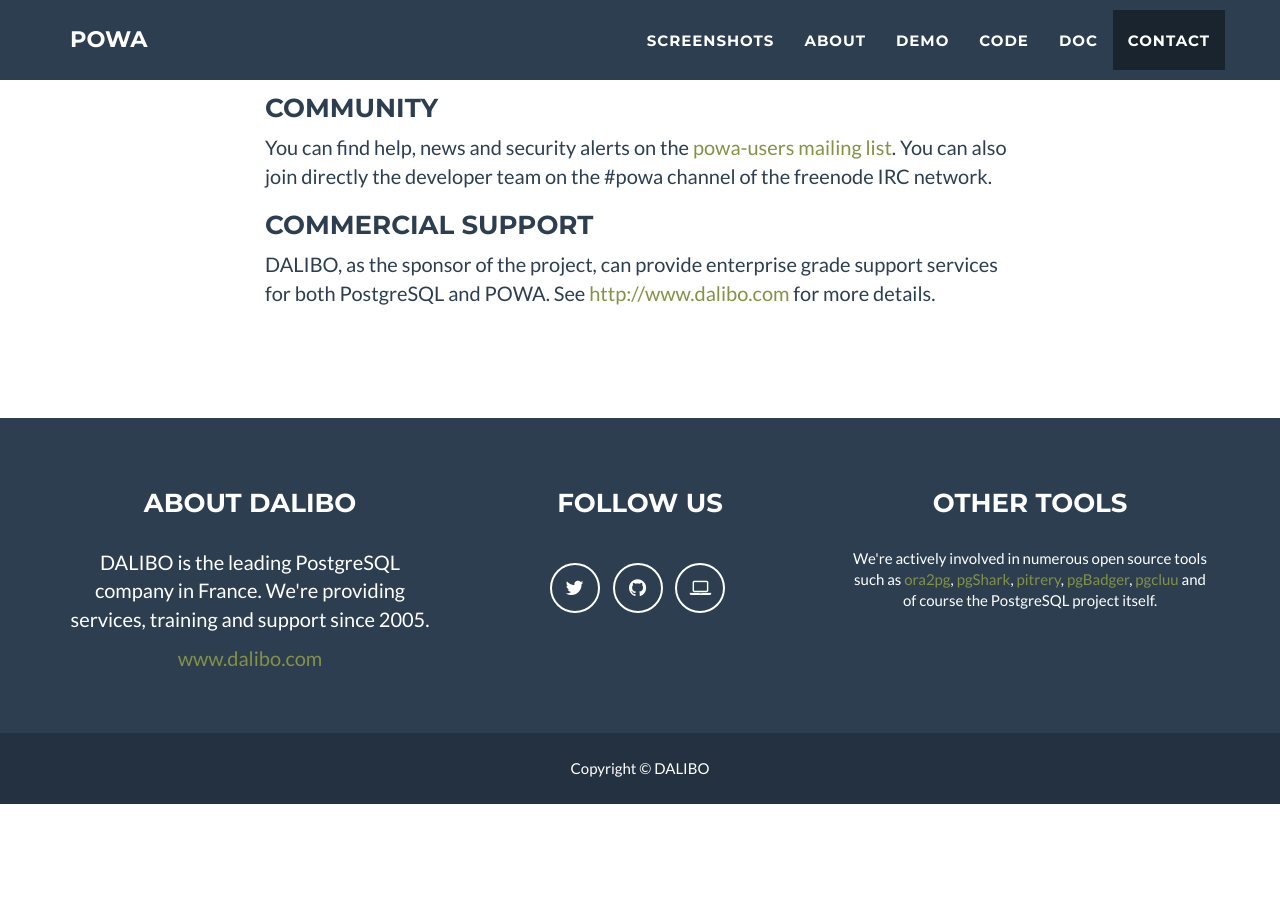
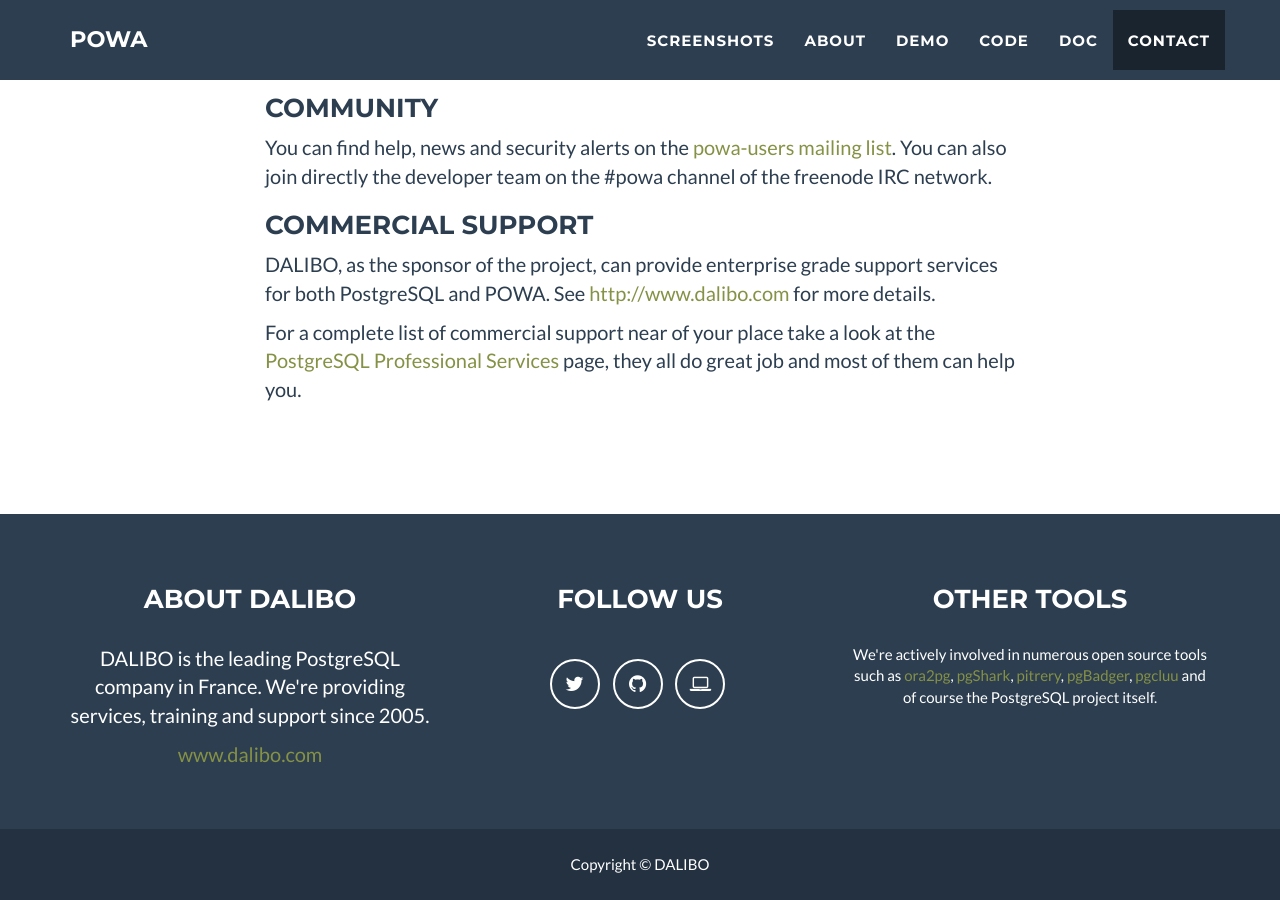
Before and after one commit to powa-team/powa, a Jekyll site: the page built from index.html, in a window 1280 px wide and 900 px high, scrolled down 3845 px. Built offline with Jekyll 4.4.1, drawn with Linux system fonts in a browser that asks for light colours; before the commit the page ends 4649 px from its top, so only the background shows below that.

Commit message:
Update download link.
Also advertise about community approved worldwide pg support providers.

```diff
--- a/_includes/about.html
+++ b/_includes/about.html
@@ -18,7 +18,7 @@
 
       </div>
       <div class="col-lg-8 col-lg-offset-2 text-center">
-        <a href="https://github.com/dalibo/powa-archivist/archive/REL_3_0_0.zip" class="btn btn-lg btn-outline">
+        <a href="https://github.com/dalibo/powa-archivist/archive/REL_3_0_1.zip" class="btn btn-lg btn-outline">
           <i class="fa fa-download"></i> Download
         </a>
         &nbsp;
--- a/_includes/code.html
+++ b/_includes/code.html
@@ -17,7 +17,7 @@
         Obviously the stats are stored in a PostgreSQL database :-)</p>
       </div>
       <div class="col-lg-8 col-lg-offset-2 text-center">
-        <a href="https://github.com/dalibo/powa-archivist/archive/REL_3_0_0.zip" class="btn btn-lg btn-outline">
+        <a href="https://github.com/dalibo/powa-archivist/archive/REL_3_0_1.zip" class="btn btn-lg btn-outline">
           <i class="fa fa-download"></i> Download
         </a>
         &nbsp;
--- a/_includes/contact.html
+++ b/_includes/contact.html
@@ -32,6 +32,11 @@
         See <a href="http://www.dalibo.com" title="PostgreSQL Support">http://www.dalibo.com</a>
         for more details.</p>
 
+        <p>For a complete list of commercial support near of your place take a
+        look at the
+        <a href="http://www.postgresql.org/support/professional_support">
+          PostgreSQL Professional Services</a> page, they all do great job
+        and most of them can help you.</p>
       </div>
     </div>
   </div>
```
